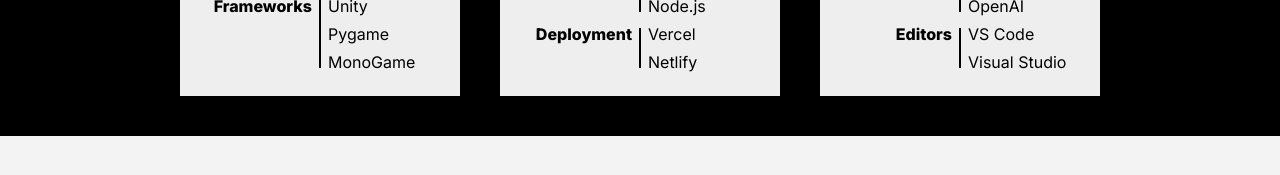
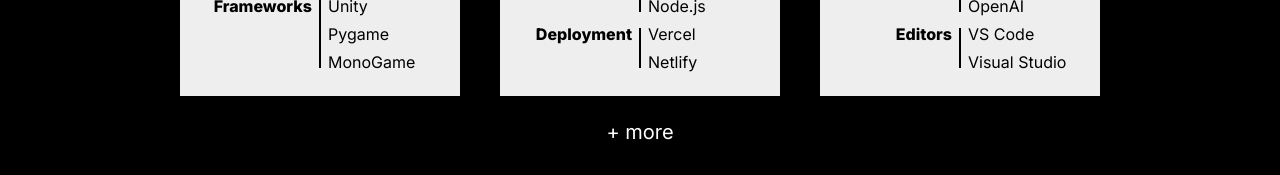
Before and after one commit to csaye/csaye.com-v5, a Next.js app: page / in a window 1280 px wide. Shown: the part 1160-1335 px from the top of the page. Built offline with nearby package versions, Linux system fonts and the light colour scheme.

Commit message:
Update skillset styling.

```diff
--- a/components/Skillset.tsx
+++ b/components/Skillset.tsx
@@ -13,6 +13,7 @@ export default function Skillset() {
           )
         }
       </div>
+      <p>+ more</p>
     </div>
   );
 }
--- a/styles/components/Skillset.module.scss
+++ b/styles/components/Skillset.module.scss
@@ -16,4 +16,10 @@
     margin: 20px;
     flex-wrap: wrap;
   }
+
+  >p {
+    color: #fff;
+    margin: -16px 0 32px 0;
+    font-size: 20px;
+  }
 }
```
